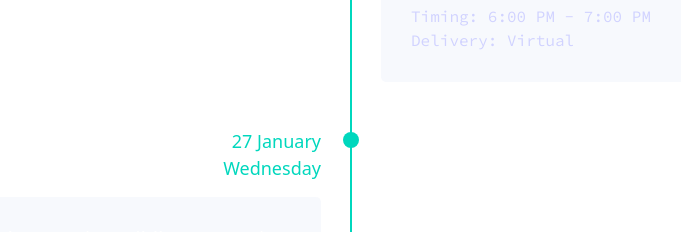
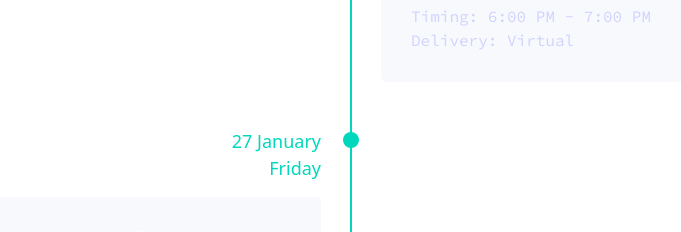
Before and after one commit to aradhyas8/csHUB-LHD-Website, a React (Create React App) app: page / in a window 1280 px wide. Shown: the part 4580-4812 px from the top of the page, without its empty margins (289-970 px from the left). Built offline with nearby package versions, Linux system fonts and the light colour scheme.

Commit message:
Fixed Schedule

```diff
--- a/src/components/Timeline/Timeline.jsx
+++ b/src/components/Timeline/Timeline.jsx
@@ -57,7 +57,7 @@ const Timeline = () => {
                 </div>
                 <div className="timeline-item">
                     <div className="timeline-dot"></div>
-                    <div className="timeline-date">27 January <br />Wednesday</div>
+                    <div className="timeline-date">27 January <br />Friday</div>
                     <div className="timeline-content">
                         <h3>React.js Fundamentals: Building a Weather App from Scratch</h3>
                         <div className="timeline-info">
```
